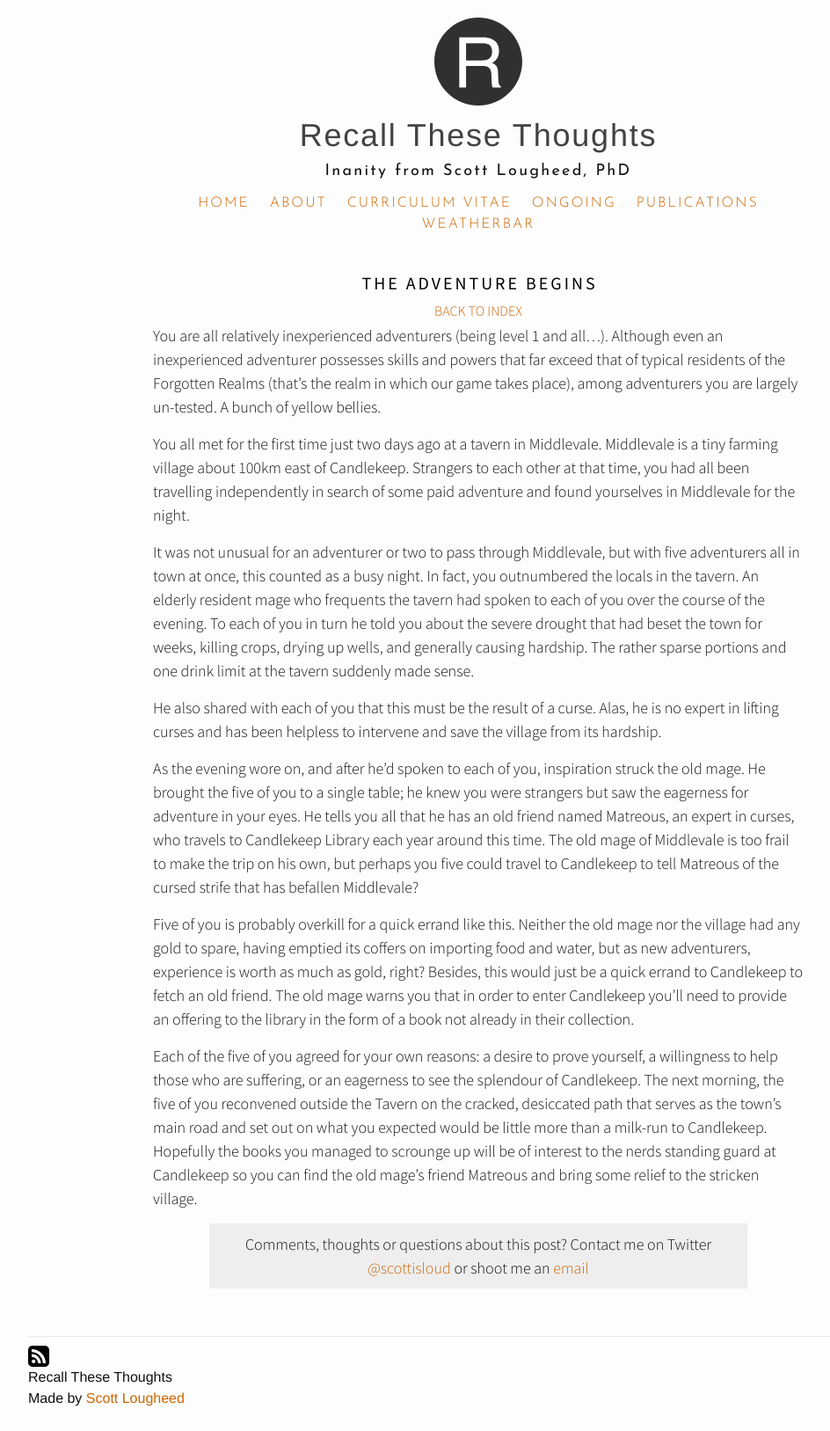
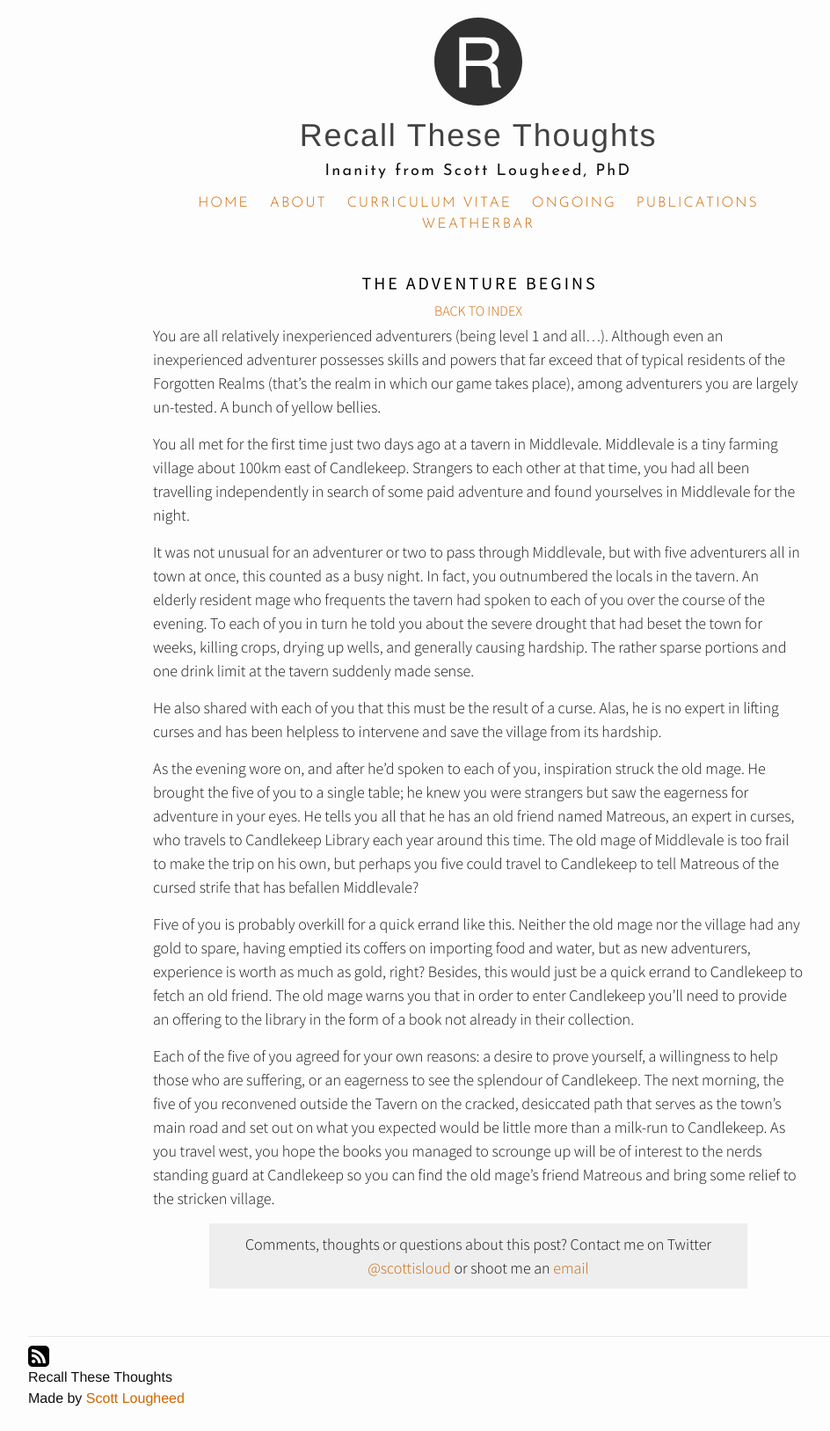
Before and after one commit to scottisloud/rtt-jekyll, a Jekyll site: the page built from dnd/_posts/2021-11-27-the-adventure-begins.md, in a window 1280 px wide. Shown: the whole page at 88% size, without its empty margins (96-1040 px from the left). Built offline with Jekyll 4.4.1, drawn with Linux system fonts in a browser that asks for light colours; some web fonts are replaced.

```diff
--- a/dnd/_posts/2021-11-27-the-adventure-begins.md
+++ b/dnd/_posts/2021-11-27-the-adventure-begins.md
@@ -14,4 +14,5 @@
 
 Five of you is probably overkill for a quick errand like this. Neither the old mage nor the village had any gold to spare, having emptied its coffers on importing food and water, but as new adventurers, experience is worth as much as gold, right? Besides, this would just be a quick errand to Candlekeep to fetch an old friend. The old mage warns you that in order to enter Candlekeep you'll need to provide an offering to the library in the form of a book not already in their collection.
 
-Each of the five of you agreed for your own reasons: a desire to prove yourself, a willingness to help those who are suffering, or an eagerness to see the splendour of Candlekeep. The next morning, the five of you reconvened outside the Tavern on the cracked, desiccated path that serves as the town’s main road and set out on what you expected would be little more than a milk-run to Candlekeep. Hopefully the books you managed to scrounge up will be of interest to the nerds standing guard at Candlekeep so you can find the old mage's friend Matreous and bring some relief to the stricken village.
+Each of the five of you agreed for your own reasons: a desire to prove yourself, a willingness to help those who are suffering, or an eagerness to see the splendour of Candlekeep. The next morning, the five of you reconvened outside the Tavern on the cracked, desiccated path that serves as the town’s main road and set out on what you expected would be little more than a milk-run to Candlekeep.
+As you travel west, you hope the books you managed to scrounge up will be of interest to the nerds standing guard at Candlekeep so you can find the old mage's friend Matreous and bring some relief to the stricken village.
```
